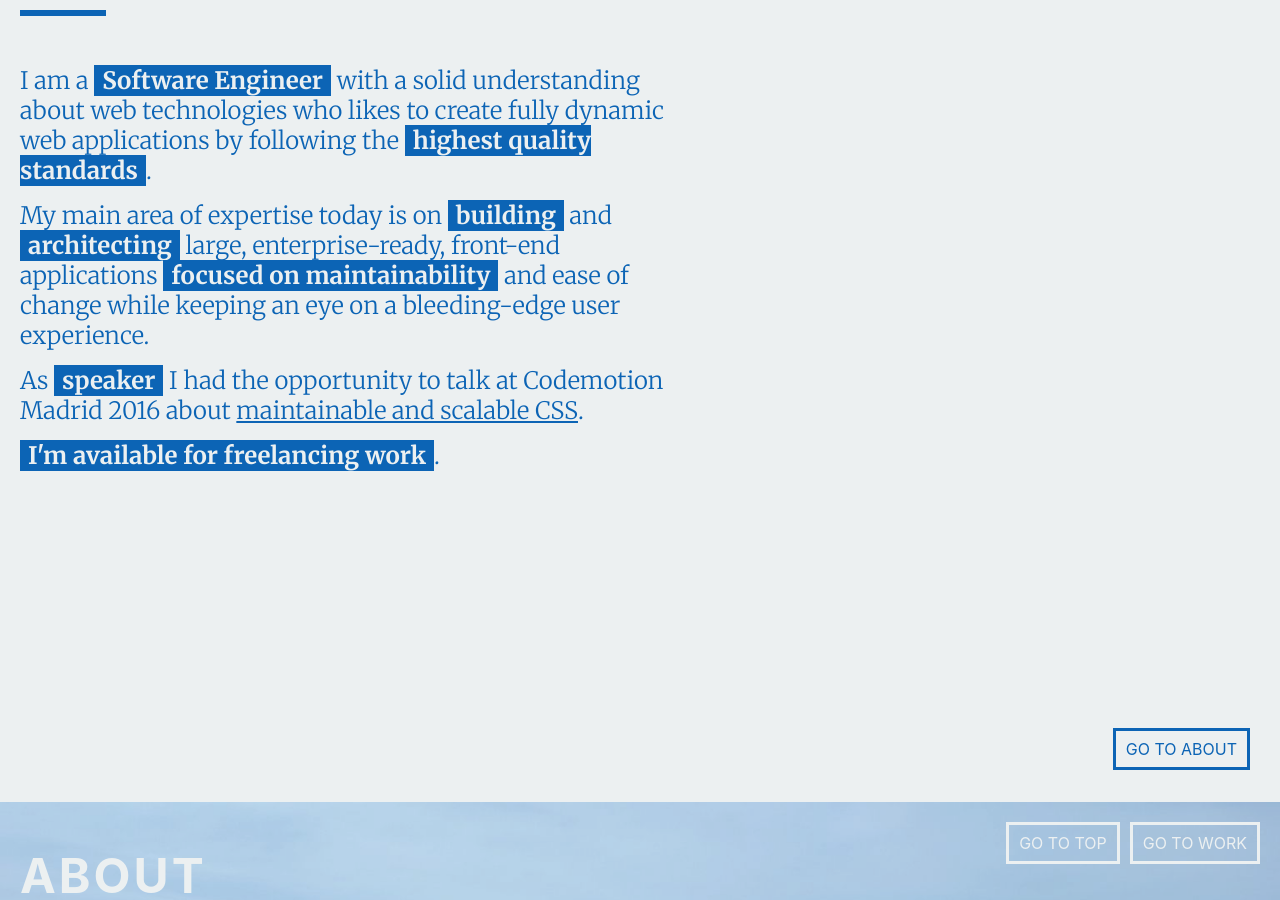
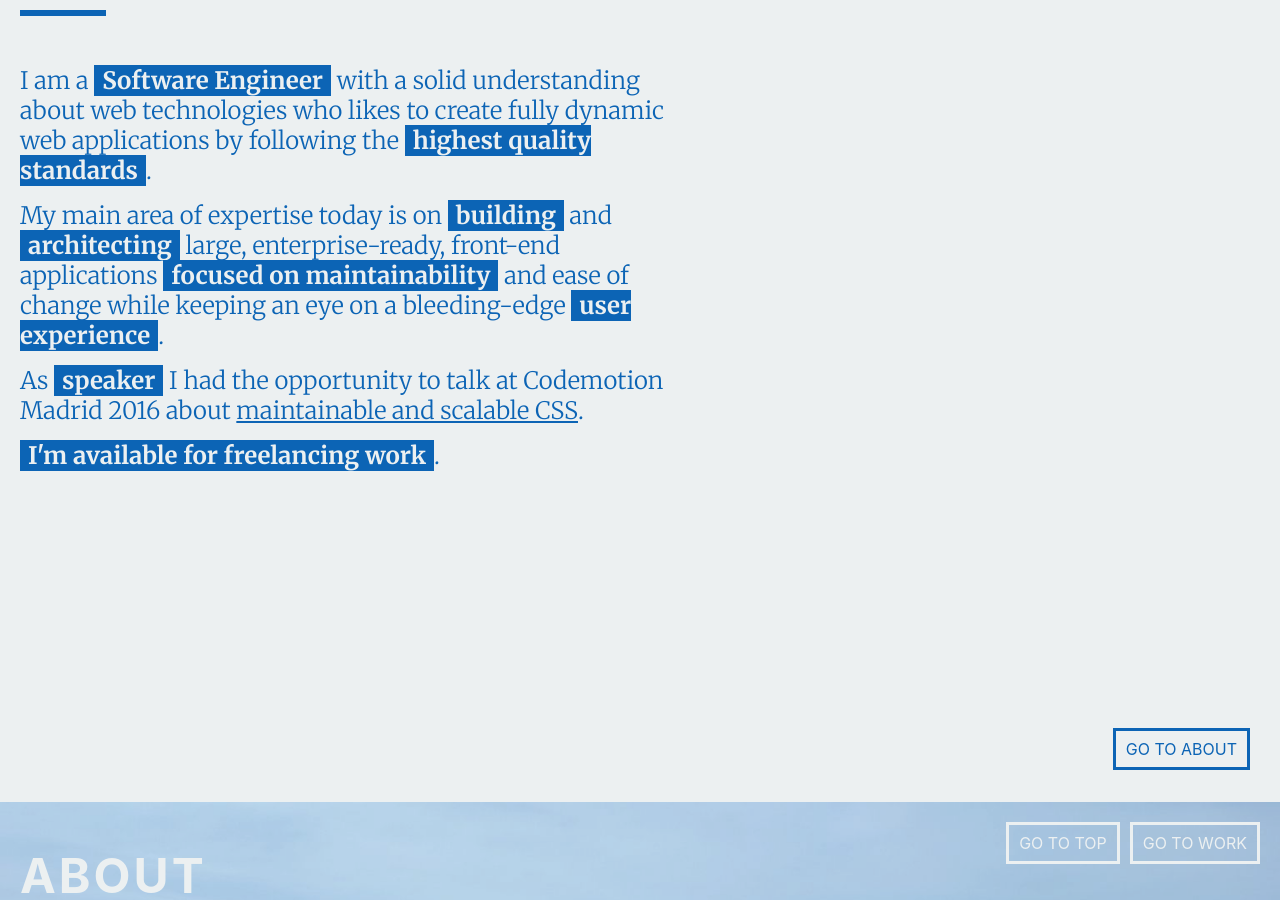
Before and after one commit to sergioalvz/sergioalvz.github.io, a Jekyll site: the page built from index.html, in a window 1280 px wide and 900 px high, scrolled down 998 px. Built offline with Jekyll 4.4.1, drawn with Linux system fonts in a browser that asks for light colours; nearby versions of some CDN libraries; Markdown is read by kramdown in place of the engine named in the settings; comment, search, counter and statistics services are not loaded.

Commit message:
Highlight UX

```diff
--- a/index.html
+++ b/index.html
@@ -37,7 +37,7 @@ type: front-page
     </p>
 
     <p class="panel__text work__text">
-      My main area of expertise today is on <span class="highlight">building</span> and <span class="highlight">architecting</span> large, enterprise-ready, front-end applications <span class="highlight">focused on maintainability</span> and ease of change while keeping an eye on a bleeding-edge user experience.
+      My main area of expertise today is on <span class="highlight">building</span> and <span class="highlight">architecting</span> large, enterprise-ready, front-end applications <span class="highlight">focused on maintainability</span> and ease of change while keeping an eye on a bleeding-edge <span class="highlight">user experience</span>.
     </p>
 
     <p class="panel__text work__text">
```
